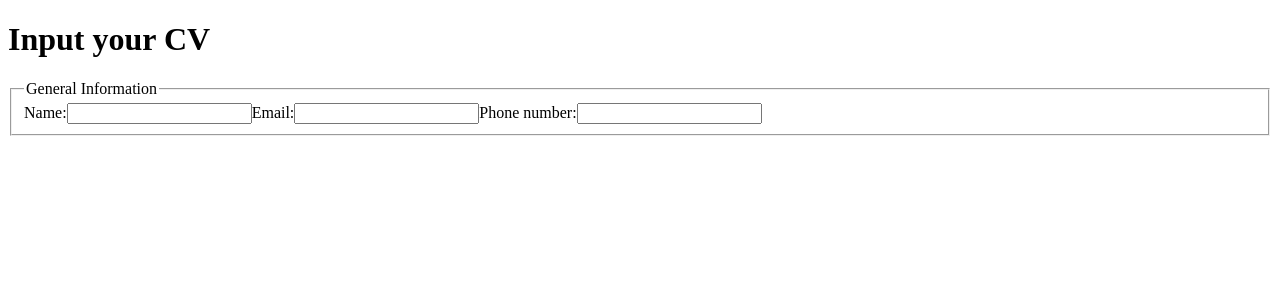
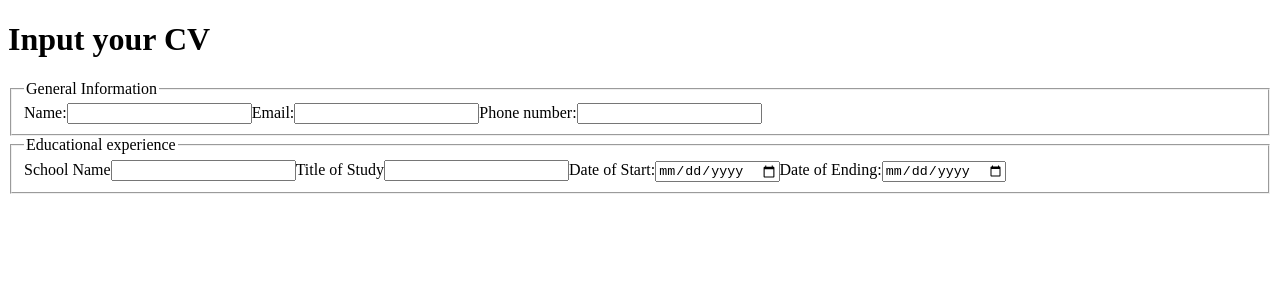
Before and after one commit to Protheu-42/The-Odin-Project-CV, a React (Vite) app: page / in a window 1280 px wide. Shown: the top 300 px of the page. Built offline with nearby package versions, Linux system fonts and the light colour scheme.

Commit message:
feat: add EducationalFieldInfo

```diff
--- a/src/App.jsx
+++ b/src/App.jsx
@@ -1,53 +1,18 @@
 import { useState } from "react";
-
-function GeneralInfoField({ type, value, onChangeHandler }) {
-  if (type === "name") {
-    return (
-      <label for={type}>
-        Name:
-        <input
-          type="text"
-          id={type}
-          value={value}
-          onChange={(e) => onChangeHandler(e.target.value, type)}
-        />
-      </label>
-    );
-  }
-  if (type === "email") {
-    return (
-      <label for={type}>
-        Email:
-        <input
-          type={type}
-          id={type}
-          value={value}
-          onChange={(e) => onChangeHandler(e.target.value, type)}
-        />
-      </label>
-    );
-  }
-  if (type === "phoneNumber") {
-    return (
-      <label for={type}>
-        Phone number:
-        <input
-          type="tel"
-          id={type}
-          value={value}
-          onChange={(e) => onChangeHandler(e.target.value, type)}
-        />
-        {value}
-      </label>
-    );
-  }
-}
+import GeneralInfoField from "./components/GeneralInfoField";
+import EducationalFieldInfo from "./components/EducationalFieldInfo";
 
 function App() {
   const [generalInfo, setGeneralInfo] = useState({
     name: "",
     email: "",
     phoneNumber: "",
+  });
+  const [educationalInfo, setEducationalInfo] = useState({
+    schoolName: "",
+    titleOfStudy: "",
+    dateOfStart: "",
+    dateOfEnding: "",
   });
 
   function handleGeneralChange(value, type) {
@@ -65,6 +30,32 @@ function App() {
     }
   }
 
+  function handleEducationalChange(value, type) {
+    if (type === "schoolName") {
+      setEducationalInfo((previousState) => ({
+        ...previousState,
+        schoolName: value,
+      }));
+    }
+    if (type === "titleOfStudy") {
+      setEducationalInfo((previousState) => ({
+        ...previousState,
+        titleOfStudy: value,
+      }));
+    }
+    if (type === "dateOfStart") {
+      setEducationalInfo((previousState) => ({
+        ...previousState,
+        dateOfStart: value,
+      }));
+    }
+    if (type === "dateOfEnding") {
+      setEducationalInfo((previousState) => ({
+        ...previousState,
+        dateOfEnding: value,
+      }));
+    }
+  }
   return (
     <div>
       <h1>Input your CV</h1>
@@ -87,6 +78,16 @@ function App() {
             onChangeHandler={handleGeneralChange}
           />
         </fieldset>
+        <fieldset>
+          <legend>Educational experience</legend>
+          <EducationalFieldInfo
+            schoolName={educationalInfo.schoolName}
+            titleOfStudy={educationalInfo.titleOfStudy}
+            dateOfStart={educationalInfo.dateOfStart}
+            dateOfEnding={educationalInfo.dateOfEnding}
+            onChangeHandler={handleEducationalChange}
+          />
+        </fieldset>
       </form>
     </div>
   );
--- /dev/null
+++ b/src/components/EducationalFieldInfo.jsx
@@ -0,0 +1,50 @@
+function EducationalFieldInfo({
+  schoolName,
+  titleOfStudy,
+  dateOfStart,
+  dateOfEnding,
+  onChangeHandler,
+}) {
+  return (
+    <>
+      <label htmlFor="schoolName">
+        School Name
+        <input
+          type="text"
+          id="schoolName"
+          value={schoolName}
+          onChange={(e) => onChangeHandler(e.target.value, "schoolName")}
+        />
+      </label>
+      <label htmlFor="titleOfStudy">
+        Title of Study
+        <input
+          type="text"
+          id="titleOfStudy"
+          value={titleOfStudy}
+          onChange={(e) => onChangeHandler(e.target.value, "titleOfStudy")}
+        />
+      </label>
+      <label htmlFor="dateOfStudyStart">
+        Date of Start:
+        <input
+          type="date"
+          id="dateOfStudyStart"
+          value={dateOfStart}
+          onChange={(e) => onChangeHandler(e.target.value, "dateOfStart")}
+        />
+      </label>
+      <label htmlFor="dateOfStudyEnd">
+        Date of Ending:
+        <input
+          type="date"
+          id="dateOfStudyEnd"
+          value={dateOfEnding}
+          onChange={(e) => onChangeHandler(e.target.value, "dateOfEnding")}
+        />
+      </label>
+    </>
+  );
+}
+
+export default EducationalFieldInfo;
--- /dev/null
+++ b/src/components/GeneralInfoField.jsx
@@ -0,0 +1,44 @@
+function GeneralInfoField({ type, value, onChangeHandler }) {
+  if (type === "name") {
+    return (
+      <label for={type}>
+        Name:
+        <input
+          type="text"
+          id={type}
+          value={value}
+          onChange={(e) => onChangeHandler(e.target.value, type)}
+        />
+      </label>
+    );
+  }
+  if (type === "email") {
+    return (
+      <label for={type}>
+        Email:
+        <input
+          type={type}
+          id={type}
+          value={value}
+          onChange={(e) => onChangeHandler(e.target.value, type)}
+        />
+      </label>
+    );
+  }
+  if (type === "phoneNumber") {
+    return (
+      <label for={type}>
+        Phone number:
+        <input
+          type="tel"
+          id={type}
+          value={value}
+          onChange={(e) => onChangeHandler(e.target.value, type)}
+        />
+        {value}
+      </label>
+    );
+  }
+}
+
+export default GeneralInfoField;
```
